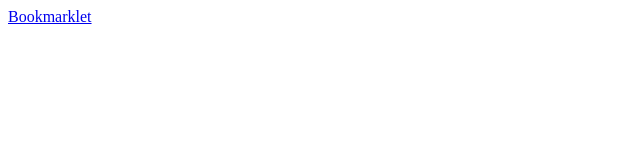
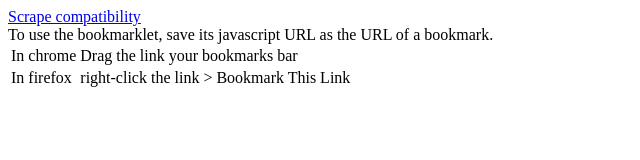
Before and after one commit to SKalt/mnd-compat-table-scraper, a plain HTML site: page index.html in a window 1280 px wide. Shown: the whole page, without its empty margins (0-640 px from the left). Drawn offline with Linux system fonts and the light colour scheme.

Commit message:
added explanation

```diff
--- a/index.html
+++ b/index.html
@@ -3,5 +3,29 @@
   <title>MDN scraper</title>
 </head>
 <body>
-  <a href="javascript:(%0A%20%20(%0A%20%20%20%20()%3D%3E%7B%0A%20%20%20%20%20%20const%20script%20%3D%20document.createElement('script')%3B%0A%20%20%20%20%20%20script.src%20%3D%20'%2F%2Fskalt.github.io%2Fmdn-compat-table-scraper%2Fmain.js'%3B%0A%20%20%20%20%20%20document.body.appendChild(script)%3B%0A%20%20%20%20%7D%0A%20%20)()%0A)%3B">Bookmarklet</a>
+  <div>
+    <a href="javascript:(%0A%20%20(%0A%20%20%20%20()%3D%3E%7B%0A%20%20%20%20%20%20const%20script%20%3D%20document.createElement('script')%3B%0A%20%20%20%20%20%20script.src%20%3D%20'%2F%2Fskalt.github.io%2Fmdn-compat-table-scraper%2Fmain.js'%3B%0A%20%20%20%20%20%20document.body.appendChild(script)%3B%0A%20%20%20%20%7D%0A%20%20)()%0A)%3B">Scrape compatibility</a>
+    <div>
+      To use the bookmarklet, save its javascript URL as the URL of a bookmark.
+      <table>
+        <tr>
+          <td>
+            In chrome
+          </td>
+          <td>
+            Drag the link your bookmarks bar
+          </td>
+        </tr>
+        <tr>
+          <td>
+            In firefox
+          </td>
+          <td>
+            right-click the link > Bookmark This Link
+          </td>
+        </tr>
+      </table>
+
+    </div>
+  </div>
 </body>
```
